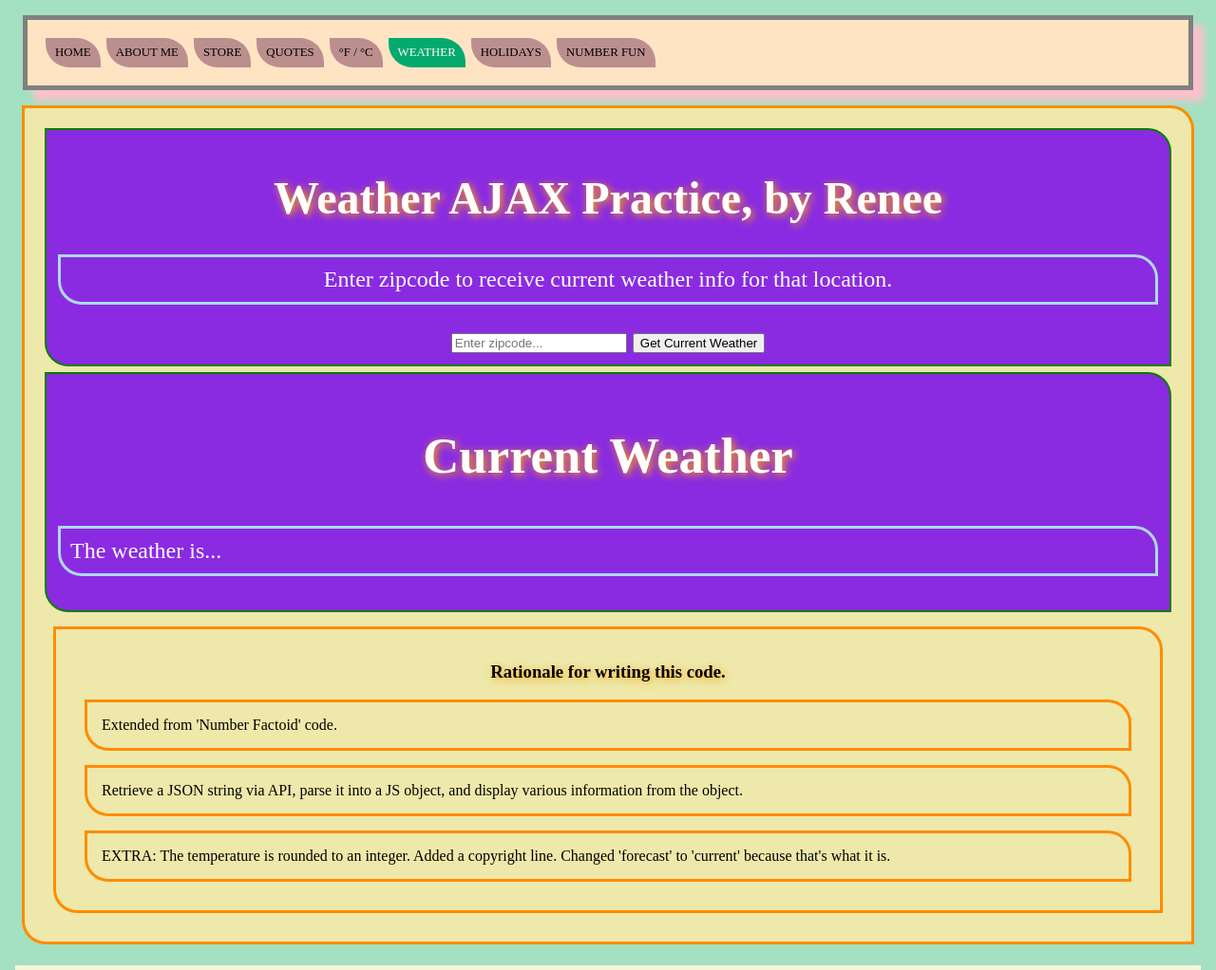
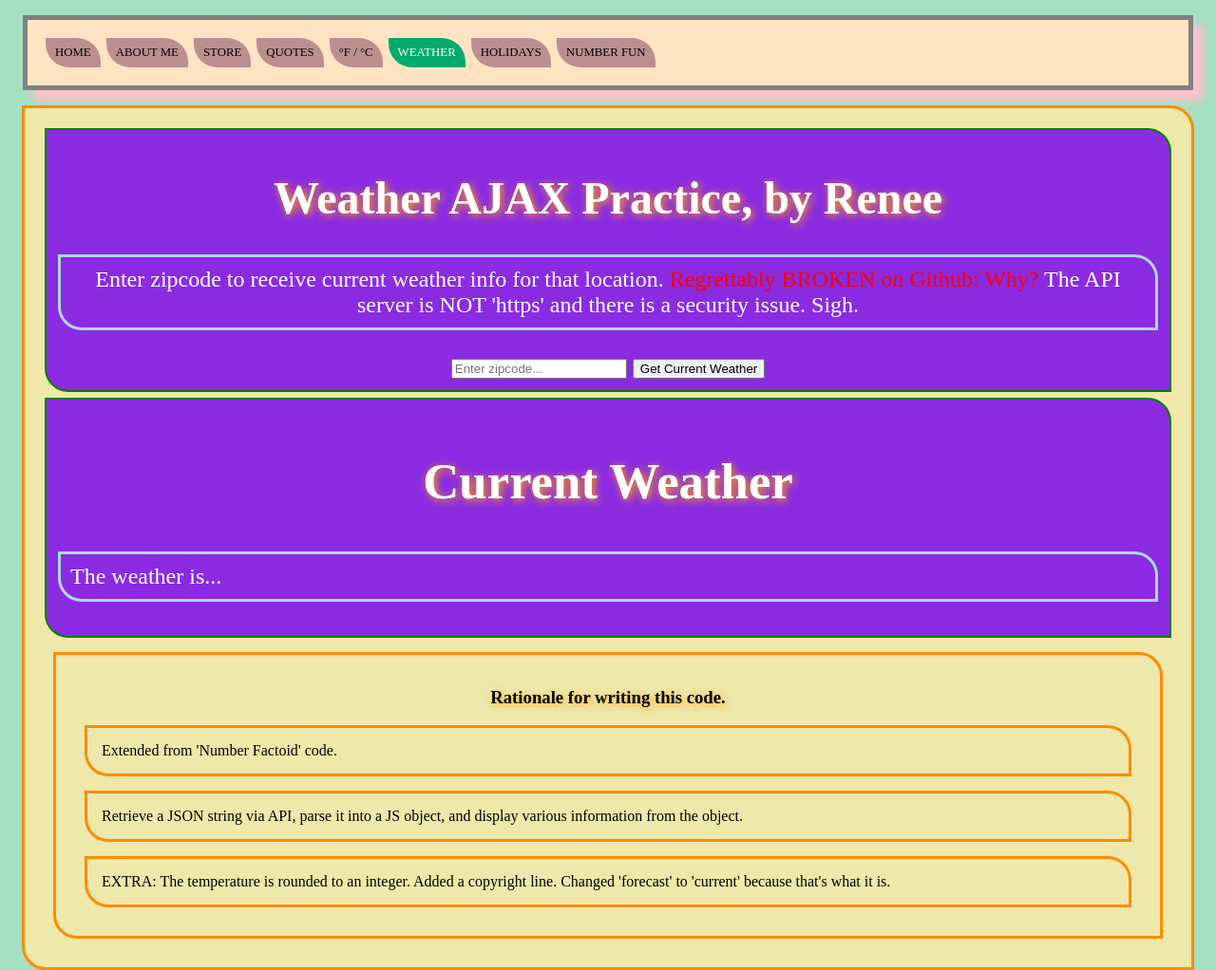
Before and after one commit to cis-111/cis-111.github.io, a plain HTML site: page Weather_AJAX/index.html in a window 1280 px wide. Shown: the top 1022 px of the page at 95% size. Drawn offline with Linux system fonts and the light colour scheme.

Commit message:
minor
minor

```diff
--- a/Weather_AJAX/index.html
+++ b/Weather_AJAX/index.html
@@ -30,7 +30,7 @@
 		<div>
 			<div id="input">
 				<h1>Weather AJAX Practice, by&nbsp;Renee</h1>
-				<p>Enter zipcode to receive current weather info for that location.</p>
+				<p>Enter zipcode to receive current weather info for that location. <font style="color: red;">Regrettably BROKEN on Github: Why?</font> The API server is NOT 'https' and there is a security issue. Sigh. </p>
 				<input type="number" id="zipcode" step=1 placeholder="Enter zipcode...">
 				<button id="weatherCurrent">Get Current Weather</button>
 			</div>
```
Also changed, not shown: 1 other file.
